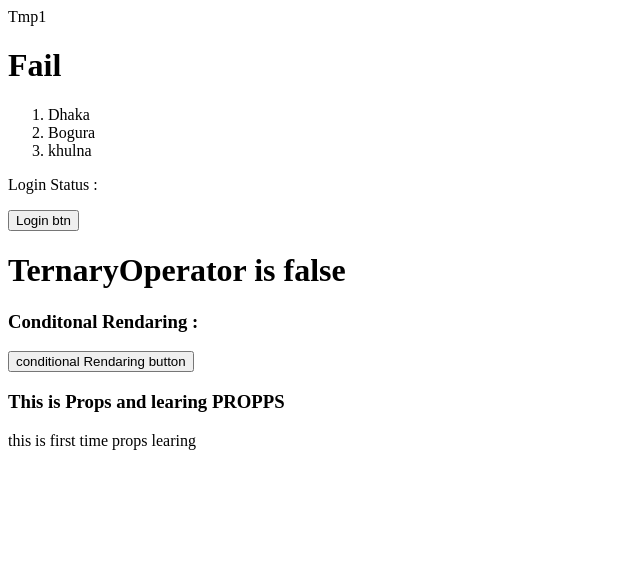
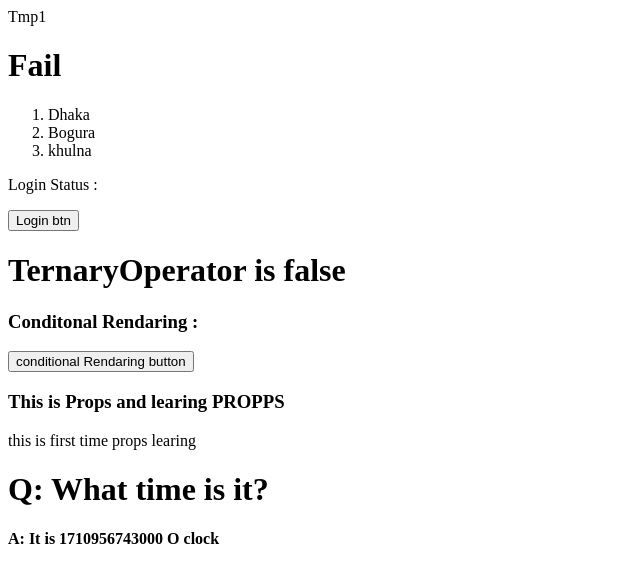
Before and after one commit to majharul-islam181/LearnReact, a React (Vite) app: page / in a window 1280 px wide. Shown: the top 582 px of the page, without its empty margins (0-640 px from the left). Built offline with nearby package versions, Linux system fonts and the light colour scheme.

Commit message:
simple PROPS2

```diff
--- a/src/App.jsx
+++ b/src/App.jsx
@@ -1,4 +1,5 @@
 import Props from "./components/Props";
+import Props2 from "./components/Props2";
 import Temp1 from "./components/Temp1";
 
 const LoginStatusBtn =(status)=>{
@@ -86,6 +87,7 @@ const App = () => {
           */}
 
           <Props title="PROPPS" des="this is first time  props learing"/>
+          <Props2 time= { new Date().getTime()}/>
 
 
 
--- /dev/null
+++ b/src/components/Props2.jsx
@@ -0,0 +1,12 @@
+
+
+const Props2 = (majharul) => {
+    return (
+        <div>
+            <h1>Q: What time is it?</h1>
+            <h4>A: It is {majharul.time} O clock </h4>
+        </div>
+    );
+};
+
+export default Props2;
```
